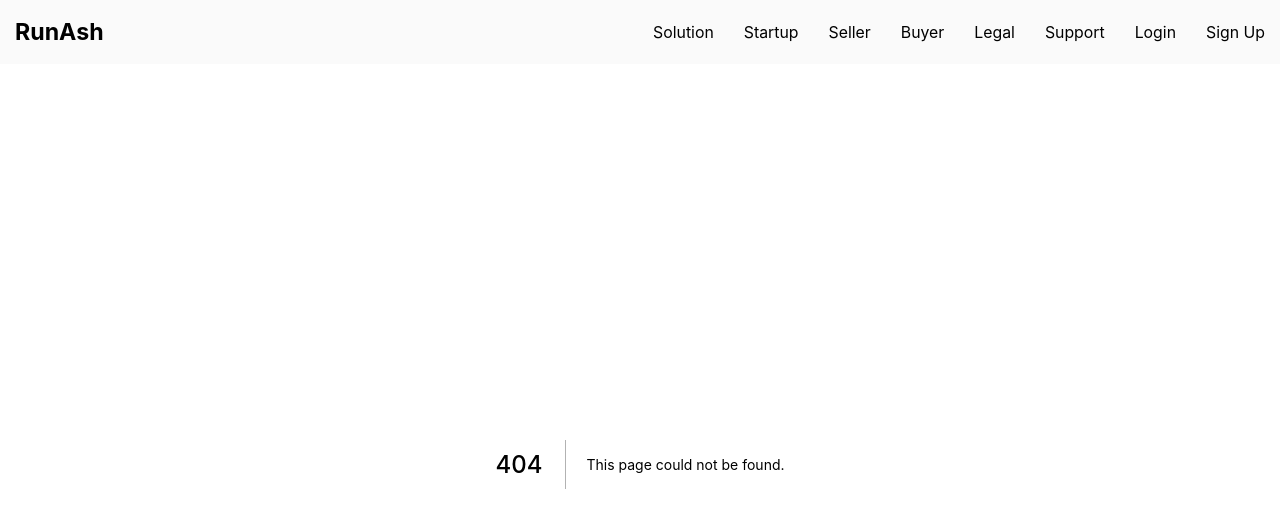
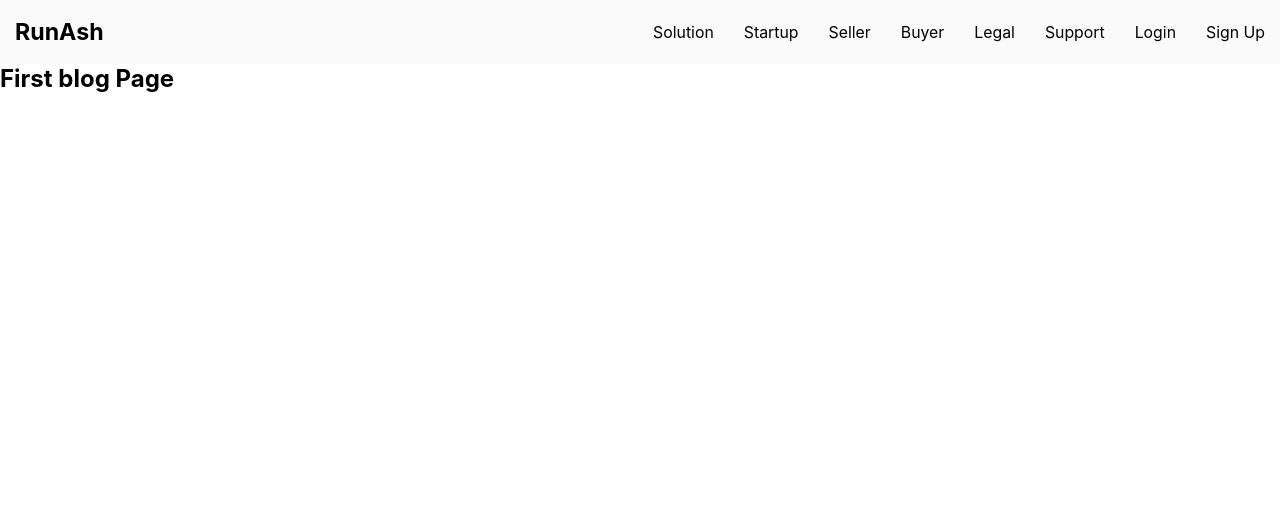
Before and after one commit to rammurmu/next, a Next.js app: page /first in a window 1280 px wide. Before the commit this address had no page. Shown: the top 512 px of the page. Built offline with nearby package versions, Linux system fonts and the light colour scheme.

Commit message:
Create first.js

```diff
--- /dev/null
+++ b/pages/first.js
@@ -0,0 +1,5 @@
+function FirstBlog() {
+  return <h1>First blog Page</h1>
+}
+
+export default FirstBlog
```
